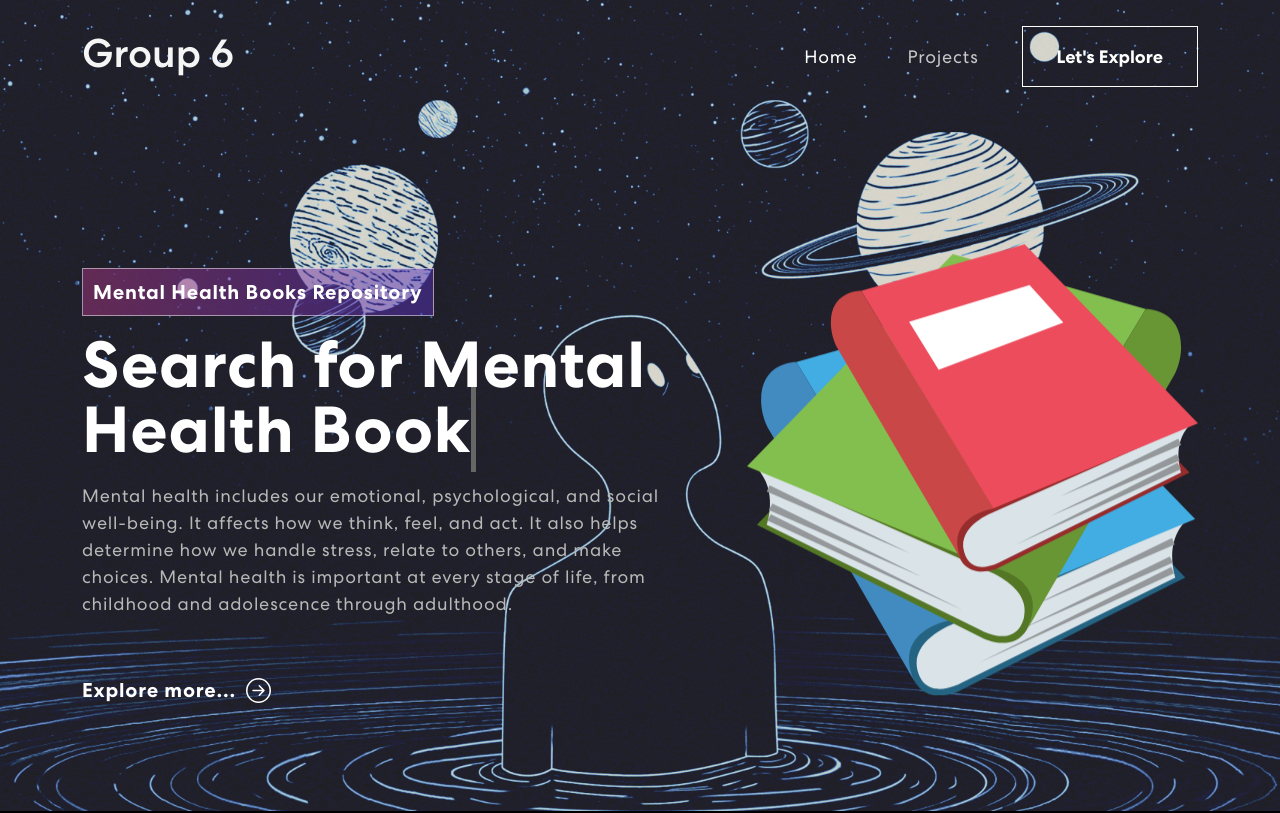
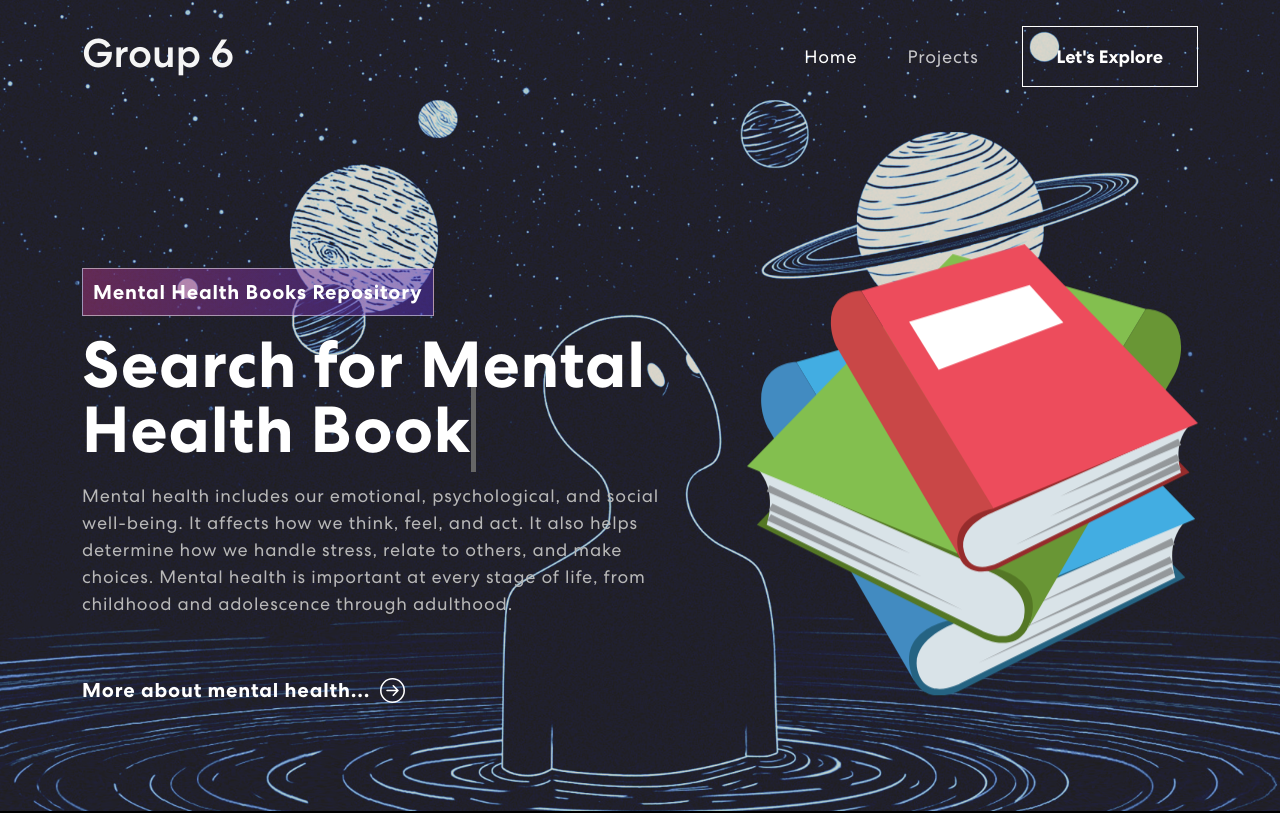
Before and after one commit to ivandohan/tubesWebSemantik, a React (Create React App) app in the folder client/: page / in a window 1280 px wide. Shown: the top 813 px of the page. Built offline with nearby package versions, Linux system fonts and the light colour scheme; no server answers.

Commit message:
Some Trash

```diff
--- a/client/src/components/Banner.jsx
+++ b/client/src/components/Banner.jsx
@@ -62,7 +62,7 @@ const Banner = () => {
                     Mental health includes our emotional, psychological, and social well-being. It affects how we think, feel, and act. It also helps determine how we handle stress, relate to others, and make choices. Mental health is important at every stage of life, from childhood and adolescence through adulthood.
                   </p>
                   <Link to={`/mental-health`} style={{textDecoration: 'none'}}>
-                    <button>Explore more... <ArrowRightCircle size={25} /></button>
+                    <button>More about mental health... <ArrowRightCircle size={25} /></button>
                   </Link>
               </div>}
             </TrackVisibility>
```
